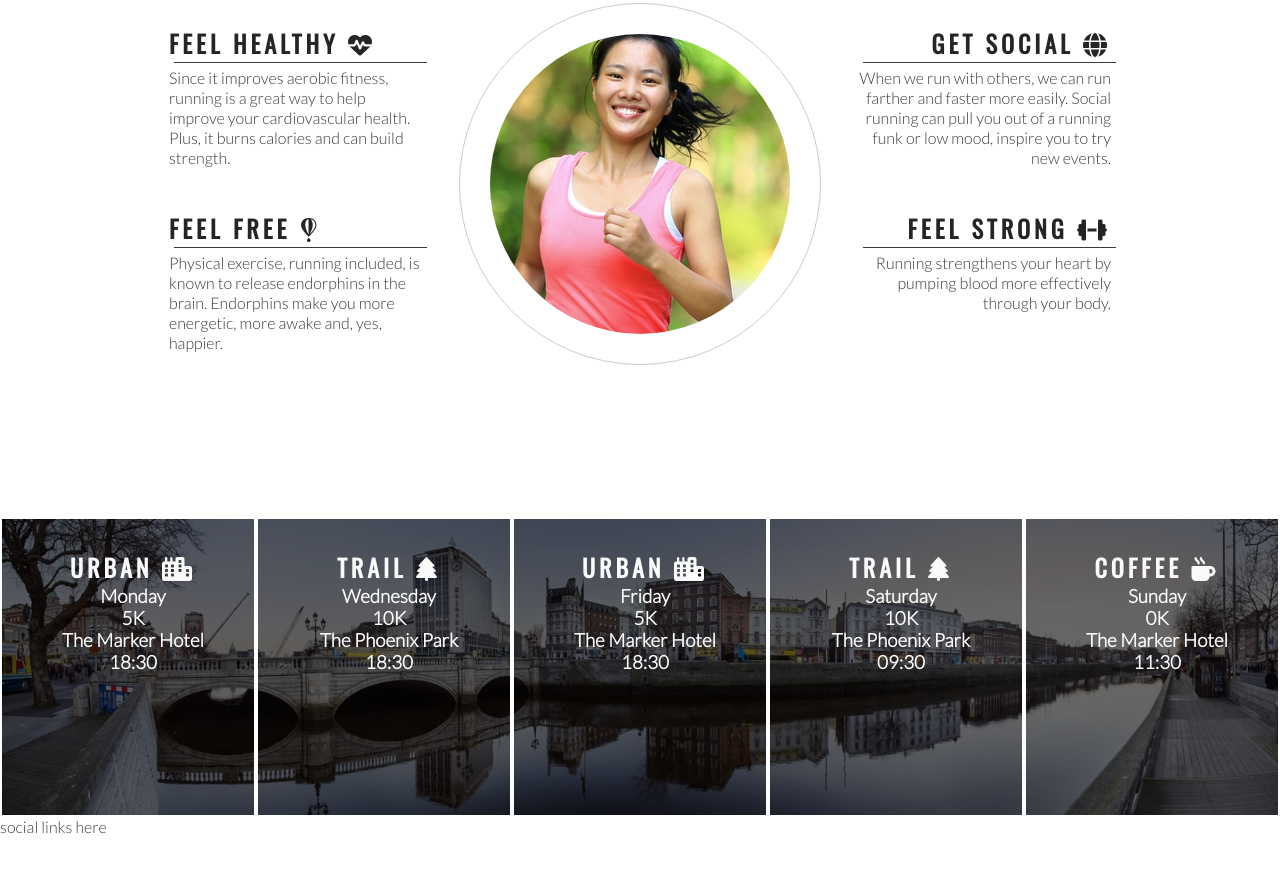
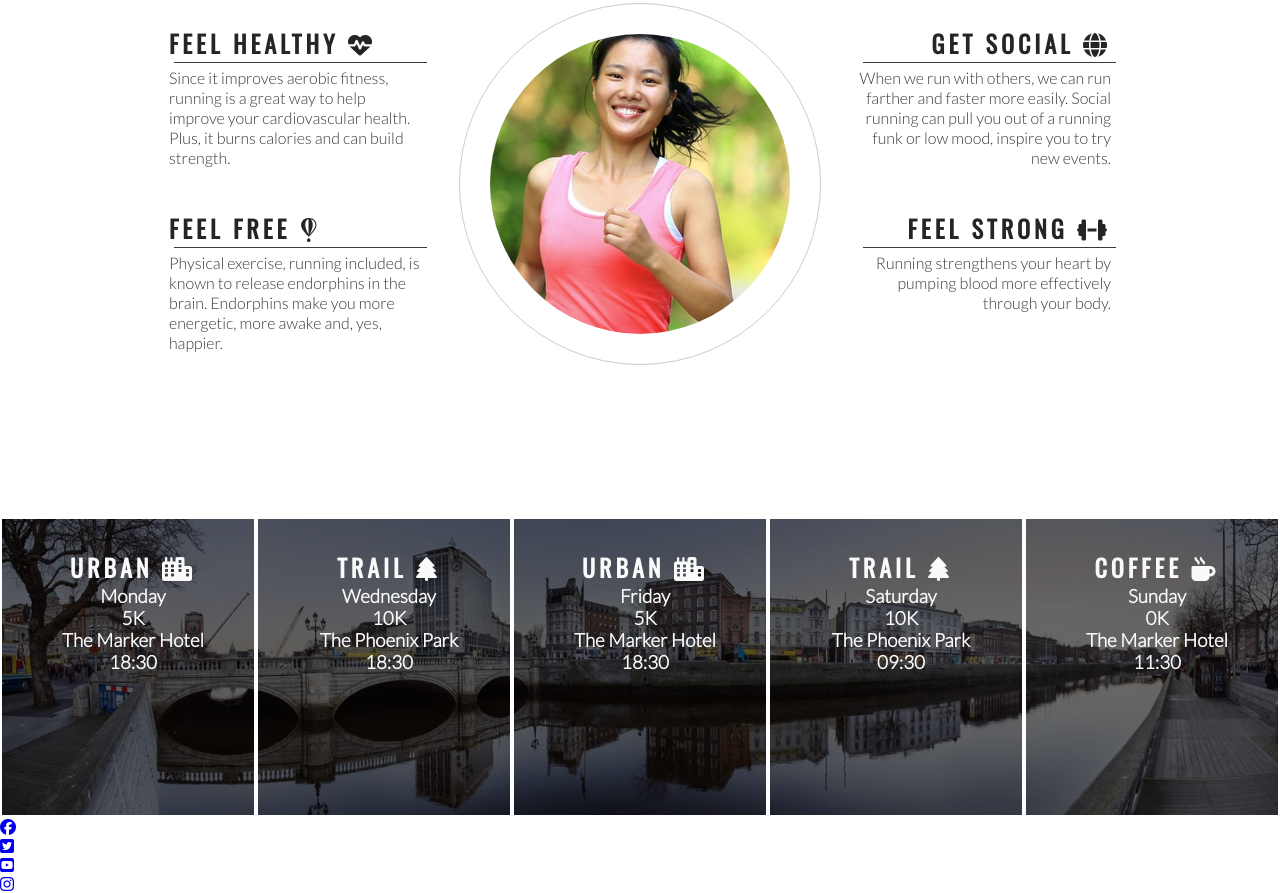
Before and after one commit to Johnathonanon/love-running, a plain HTML site: page index.html in a window 1280 px wide. Shown: the part 778-1671 px from the top of the page. Before the commit the page ends 1614 px from the top, so only its background shows below. Drawn offline with nearby package versions, Linux system fonts and the light colour scheme.

Commit message:
add social media icons to footer

```diff
--- a/index.html
+++ b/index.html
@@ -110,7 +110,20 @@
         </div>
     </section>
     <footer>
-        social links here
+        <ul>
+            <li>
+                <a href="http://facebook.com" target="_blank" rel="noopener" aria-label="Visit out Facebook page (opens in a new tab)"><i class="fab fa-facebook"></i></a>
+            </li>
+            <li>
+                <a href="http://twitter.com" target="_blank" rel="noopener" aria-label="Visit out Twitter page (opens in a new tab)"><i class="fab fa-twitter-square"></i></a>
+            </li>
+            <li>
+                <a href="http://youtube.com" target="_blank" rel="noopener" aria-label="Visit out Youtube page (opens in a new tab)"><i class="fab fa-youtube-square"></i></a>
+            </li>
+            <li>
+                <a href="http://instagram.com" target="_blank" rel="noopener" aria-label="Visit out Instagram page (opens in a new tab)"><i class="fab fa-instagram"></i></a>
+            </li>
+        </ul>
     </footer>
 
     <!-- font awesome script -->
```
